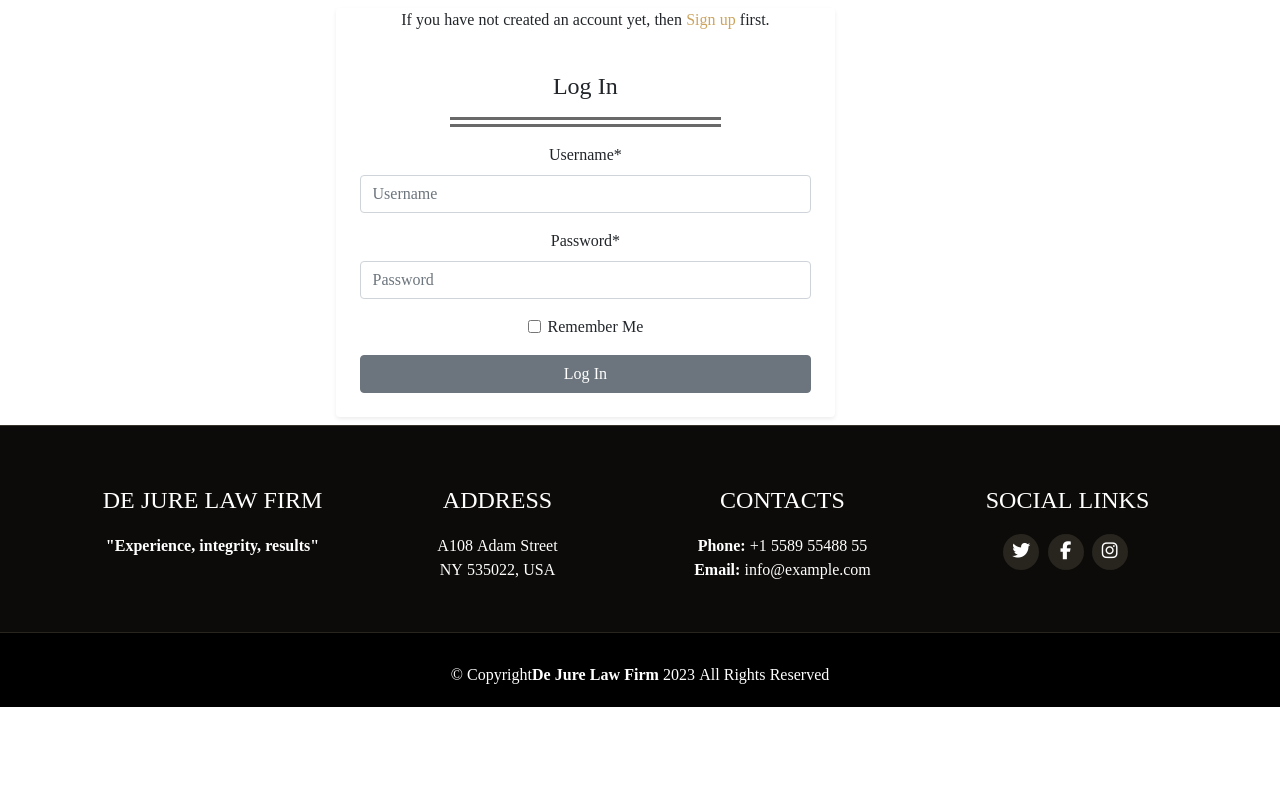
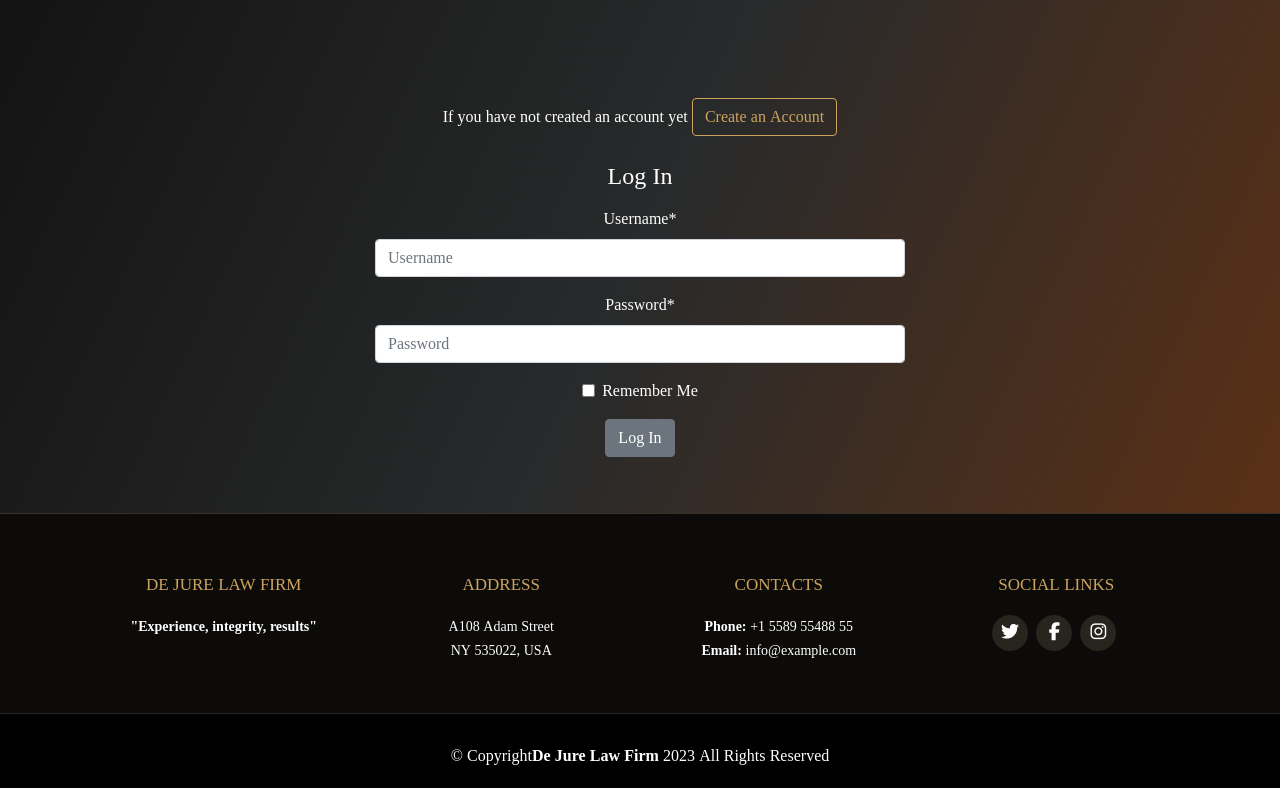
Before and after one commit to daws11/Law-Firm-Website, a Django app: page /accounts/login/ in a window 1280 px wide. Shown: the part 66-854 px from the top of the page. Before the commit the page ends 773 px from the top, so only its background shows below. Run offline with Django 3.2, Linux system fonts and the light colour scheme; some libraries are stand-ins or nearby versions; some web fonts are replaced.

Commit message:
Add new styles for login, logout and signup pages

```diff
--- a/static/css/style.css
+++ b/static/css/style.css
@@ -2,6 +2,9 @@
 body {
     font-family: 'Noto Serif Lao', serif;
 }
+.row {
+    margin: 0;
+  }
 
 .section-title {
     padding-bottom: 40px;
@@ -345,11 +348,11 @@ body {
       border-radius: 50%;
 }
 
-  .carousel .testimonial-wrapper {
+.carousel .testimonial-wrapper {
       padding: 0 10px;
 }
 
-  .carousel .testimonial {
+.carousel .testimonial {
       color: black;
       position: relative;
       padding: 15px;
@@ -359,7 +362,7 @@ body {
       margin-bottom: 15px;
 }
 
-  .carousel .testimonial::after {
+.carousel .testimonial::after {
       content: "";
       width: 15px;
       height: 15px;
@@ -427,16 +430,17 @@ body {
 }
 
 #footer .footer-top .footer-info h3 {
-    font-size: 24px;
+    font-size: 17px;
     margin: 0 0 20px 0;
     padding: 2px 0 2px 0;
     line-height: 1;
     font-weight: 400;
     text-transform: uppercase;
+    color: #cda45e;
 }
 
 #footer .footer-top .footer-info p {
-    font-size: 16px;
+    font-size: 14px;
     line-height: 24px;
     margin-bottom: 0;
     color: #fff;
@@ -467,3 +471,13 @@ body {
     text-align: center;
     padding-top: 30px;
 }
+
+/* booking page */
+.booking-page {
+    min-height: 50vh;
+   }
+
+/* signup, login and logout pages */
+.login-container, .signup-container, .confirmation-contaner {
+    background: linear-gradient(115deg, #141313, #282A2B,  #5B3016);
+   }
--- a/templates/about.html
+++ b/templates/about.html
@@ -81,7 +81,7 @@
         <h2>Team</h2>
         <p>Partners at De Jure Law Firm</p>
       </div>
-    <div class="row pb-5 mb-4" id="team-section">
+    <div class="row pb-5" id="team-section">
     <!-- first card-->
       <div class="col-lg-3 col-md-6 mb-4 mb-lg-0">
         <div class="card shadow-sm border-0 rounded" >
--- a/templates/account/login.html
+++ b/templates/account/login.html
@@ -3,22 +3,20 @@
 {% load crispy_forms_tags %}
 {% block content %}
 
-<div class="row">
-    <div class="col-md-5 offset-md-3">
-        <div class="card rounded m-2 shadow-sm border-0">
-          <p style="text-align:center;">If you have not created an account yet, then <a class="link" href="{{ signup_url }}">Sign up</a>
-            first.</p>
-            <div class="card-body p-4">
-                <h4 class="text-center">Log In</h4>
-                <hr style="border-top:double 10px;
-                           width: 60%;
-                           color:dimgrey;
-                ">
-                <form method="POST" class="text-center">
-                    {% csrf_token %}
-                    {{ form|crispy }}
-                    <input class="btn btn-secondary btn-block" type="submit" value="Log In">
-                </form>
+<div class="container-fluid login-container" style="min-height: 50vh;">
+    <div class="row">
+        <div class="col-sm-10 col-md-8 col-lg-6 offset-sm-1 offset-md-2 offset-lg-3">
+
+            <div class="card m-3 border-0">
+                <div class="card-body rounded text-white p-4 login-card" style="margin-top: 50px;">
+                    <p style="text-align: center; ">If you have not created an account yet <a href="{{ signup_url }}" class="btn btn-outline-warning mt-2" style="margin-bottom: 10px; color: #cda45e; border-color: #cda45e">Create an Account</a></p>
+                    <h4 class="text-center mb-3">Log In</h4>
+                    <form method="POST" class="text-center">
+                        {% csrf_token %}
+                        {{ form|crispy }}
+                        <input class="btn btn-secondary mb-3" type="submit" value="Log In">
+                    </form>
+                </div>
             </div>
         </div>
     </div>
--- a/templates/delete-booking.html
+++ b/templates/delete-booking.html
@@ -2,7 +2,7 @@
 {% load static %}
 {% block content %}
 
-<div class="d-flex">
+<div class="d-flex" style="min-height: 50vh;">
     <div class=" text-center m-auto p-5">
         <h2 class="bookings-title mb-4">Delete your Booking</h2>
             <form method="POST">
```
Also changed, not shown: templates/account/logout.html (+10 -17 lines), templates/account/signup.html (+12 -14 lines).
